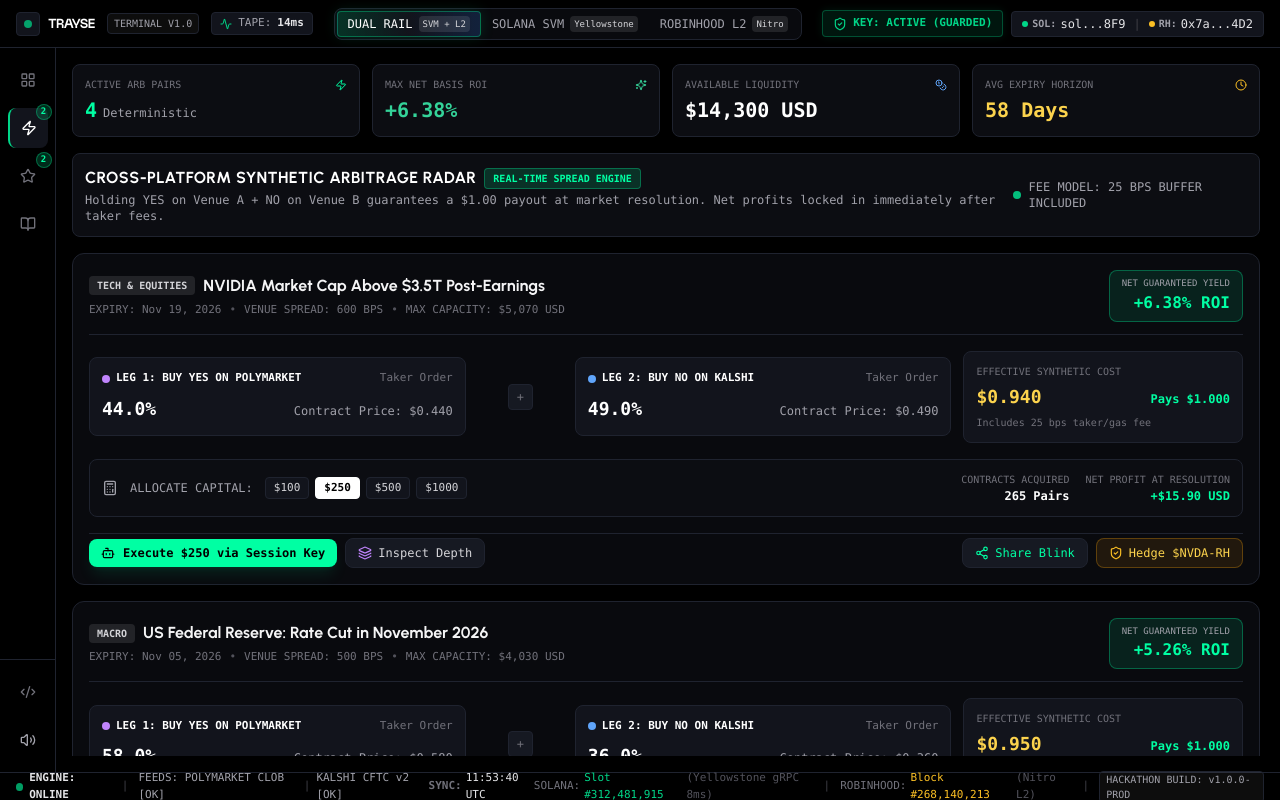
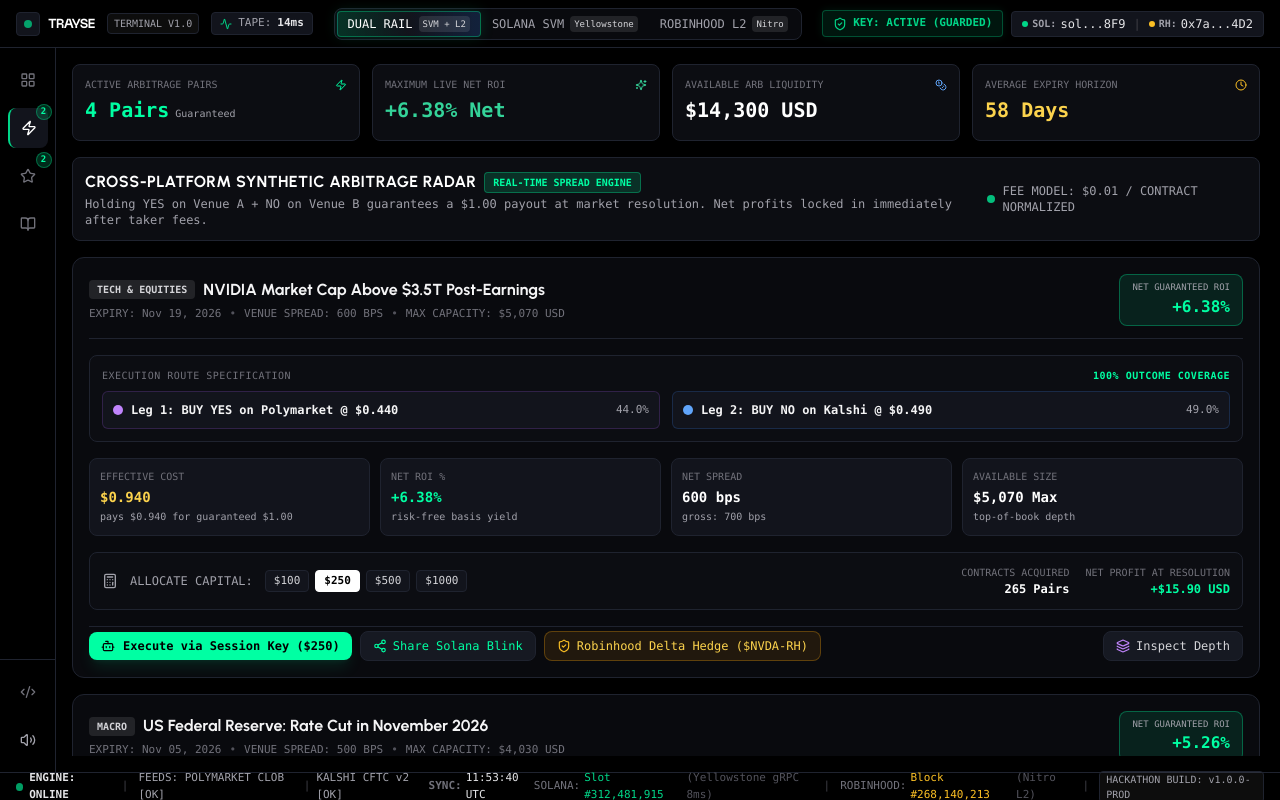
Before and after one commit to xcjohnmark/trayse, a Next.js app: page /terminal/arbitrage in a window 1280 px wide. Built offline with nearby package versions, Linux system fonts and the light colour scheme.

Commit message:
feat(arbitrage): complete Task 4.2 Arbitrage Radar page with verified execution routes, financial metrics and action bar

```diff
--- a/app/terminal/arbitrage/page.tsx
+++ b/app/terminal/arbitrage/page.tsx
@@ -18,7 +18,7 @@
   CheckCircle2,
   Coins,
   Bot,
-  ExternalLink,
+  TrendingUp,
 } from "lucide-react";
 
 export default function ArbitrageScannerPage() {
@@ -34,7 +34,7 @@
   const [selectedCapital, setSelectedCapital] = useState<{ [pairId: string]: number }>({});
   const [executedOrders, setExecutedOrders] = useState<{ [pairId: string]: boolean }>({});
 
-  // Live order flow tick simulation
+  // Live order flow tick simulation (every 4s)
   useEffect(() => {
     const interval = setInterval(() => {
       setPairs((prev) => {
@@ -50,12 +50,12 @@
     return () => clearInterval(interval);
   }, []);
 
-  // Compute live arbitrage opportunities
+  // Compute live arbitrage opportunities via the mathematical engine
   const opportunities = useMemo(() => {
     return scanForArbitrage(pairs);
   }, [pairs]);
 
-  // Aggregate Metrics
+  // Aggregate Metrics for Top Banner
   const totalArbCount = opportunities.length;
   const maxRoi = opportunities.length > 0 ? Math.max(...opportunities.map((o) => o.roiPercent)) : 0;
   const totalLiquidityUsd = opportunities.reduce((acc, o) => acc + o.maxCapitalCapacityUsd, 0);
@@ -100,32 +100,35 @@
 
   return (
     <div className="flex flex-col h-full space-y-4 font-sans select-none overflow-y-auto pr-1">
-      {/* 1. Top Quantitative Metrics Banner */}
+      {/* 1. Top Metrics Banner */}
       <div className="grid grid-cols-2 sm:grid-cols-4 gap-3">
+        {/* Total Active Arbitrage Pairs */}
         <div className="rounded-lg border border-[#1F232F] bg-[#0C0D12] p-3">
           <div className="text-[10px] font-mono text-zinc-500 flex items-center justify-between">
-            <span>ACTIVE ARB PAIRS</span>
+            <span>ACTIVE ARBITRAGE PAIRS</span>
             <Zap className="h-3 w-3 text-[#00FFA3]" />
           </div>
           <div className="text-xl font-bold font-mono text-[#00FFA3] mt-1 flex items-baseline gap-1.5">
-            {totalArbCount}
-            <span className="text-xs font-normal text-zinc-400">Deterministic</span>
+            {totalArbCount} Pairs
+            <span className="text-[10px] font-normal text-zinc-400">Guaranteed</span>
           </div>
         </div>
 
+        {/* Maximum Live Net ROI */}
         <div className="rounded-lg border border-[#1F232F] bg-[#0C0D12] p-3">
           <div className="text-[10px] font-mono text-zinc-500 flex items-center justify-between">
-            <span>MAX NET BASIS ROI</span>
+            <span>MAXIMUM LIVE NET ROI</span>
             <Sparkles className="h-3 w-3 text-emerald-400" />
           </div>
           <div className="text-xl font-bold font-mono text-emerald-400 mt-1">
-            +{maxRoi.toFixed(2)}%
+            +{maxRoi.toFixed(2)}% Net
           </div>
         </div>
 
+        {/* Available Arbitrage Liquidity */}
         <div className="rounded-lg border border-[#1F232F] bg-[#0C0D12] p-3">
           <div className="text-[10px] font-mono text-zinc-500 flex items-center justify-between">
-            <span>AVAILABLE LIQUIDITY</span>
+            <span>AVAILABLE ARB LIQUIDITY</span>
             <Coins className="h-3 w-3 text-blue-400" />
           </div>
           <div className="text-xl font-bold font-mono text-white mt-1">
@@ -133,9 +136,10 @@
           </div>
         </div>
 
+        {/* Average Expiry Horizon */}
         <div className="rounded-lg border border-[#1F232F] bg-[#0C0D12] p-3">
           <div className="text-[10px] font-mono text-zinc-500 flex items-center justify-between">
-            <span>AVG EXPIRY HORIZON</span>
+            <span>AVERAGE EXPIRY HORIZON</span>
             <Clock className="h-3 w-3 text-amber-400" />
           </div>
           <div className="text-xl font-bold font-mono text-amber-300 mt-1">
@@ -144,7 +148,7 @@
         </div>
       </div>
 
-      {/* 2. Radar Header Banner */}
+      {/* 2. Radar Control Header */}
       <div className="flex flex-col sm:flex-row items-start sm:items-center justify-between gap-3 bg-[#0C0D12] border border-[#1F232F] p-3 rounded-lg">
         <div>
           <div className="flex items-center gap-2">
@@ -162,14 +166,14 @@
         </div>
         <div className="flex items-center gap-2 text-xs font-mono text-zinc-400">
           <span className="h-2 w-2 rounded-full bg-[#00FFA3] animate-pulse" />
-          <span>FEE MODEL: 25 BPS BUFFER INCLUDED</span>
+          <span>FEE MODEL: $0.01 / CONTRACT NORMALIZED</span>
         </div>
       </div>
 
-      {/* 3. High-Density Arbitrage Opportunities Grid */}
+      {/* 3. Opportunity Card / High-Density Grid */}
       {opportunities.length === 0 ? (
         <div className="rounded-lg border border-[#1F232F] bg-[#090A0E] p-12 text-center text-zinc-500 font-mono">
-          Scanning cross-venue CLOB tapes... No synthetic arbitrage currently exceeds the 25 bps fee threshold.
+          Scanning cross-venue CLOB tapes... No synthetic arbitrage currently exceeds the fee threshold.
         </div>
       ) : (
         <div className="space-y-4">
@@ -181,12 +185,15 @@
             const payoff = calculateArbPositionPayoff(opp, capital);
             const isExecuted = executedOrders[opp.pairId];
 
+            const venueYesLabel = opp.buyVenueYes === "polymarket" ? "Polymarket" : "Kalshi";
+            const venueNoLabel = opp.buyVenueNo === "polymarket" ? "Polymarket" : "Kalshi";
+
             return (
               <div
                 key={opp.pairId}
                 className="rounded-xl border border-[#1F232F] bg-[#090A0E] hover:border-[#2D3345] transition-all p-4 space-y-4 shadow-xl"
               >
-                {/* Opportunity Top Row */}
+                {/* 3a. Event Title & Category */}
                 <div className="flex flex-col md:flex-row md:items-center justify-between gap-2.5 pb-3 border-b border-[#1F232F]">
                   <div>
                     <div className="flex items-center gap-2">
@@ -210,90 +217,103 @@
                   <div className="flex items-center gap-2">
                     <div className="px-3 py-1.5 rounded-lg bg-[#00FFA3]/10 border border-[#00FFA3]/30 text-right">
                       <span className="text-[9px] font-mono text-zinc-400 block uppercase">
-                        Net Guaranteed Yield
+                        Net Guaranteed ROI
                       </span>
                       <span className="text-base font-mono font-bold text-[#00FFA3]">
-                        +{opp.roiPercent.toFixed(2)}% ROI
+                        +{opp.roiPercent.toFixed(2)}%
                       </span>
                     </div>
                   </div>
                 </div>
 
-                {/* Execution Route Diagram */}
-                <div className="grid grid-cols-1 lg:grid-cols-12 gap-3 items-center">
-                  {/* Leg 1: BUY YES */}
-                  <div className="lg:col-span-4 rounded-lg border border-[#1F232F] bg-[#12141C] p-3 font-mono">
-                    <div className="flex items-center justify-between text-[11px] text-zinc-400">
-                      <span className="flex items-center gap-1.5">
+                {/* 3b. Execution Route Box */}
+                <div className="rounded-lg border border-[#1F232F] bg-[#0C0D12] p-3 space-y-2">
+                  <div className="text-[10px] font-mono text-zinc-500 uppercase tracking-wider flex items-center justify-between">
+                    <span>EXECUTION ROUTE SPECIFICATION</span>
+                    <span className="text-[#00FFA3] font-semibold">100% OUTCOME COVERAGE</span>
+                  </div>
+
+                  <div className="grid grid-cols-1 md:grid-cols-2 gap-3 font-mono text-xs">
+                    {/* Leg 1 */}
+                    <div className="rounded-md border border-purple-500/20 bg-[#12141C] p-2.5 flex items-center justify-between">
+                      <div className="flex items-center gap-2">
                         <span
-                          className={`h-2 w-2 rounded-full ${
+                          className={`h-2.5 w-2.5 rounded-full ${
                             opp.buyVenueYes === "polymarket" ? "bg-purple-400" : "bg-blue-400"
                           }`}
                         />
-                        <span className="font-bold text-white uppercase">
-                          LEG 1: BUY YES ON {opp.buyVenueYes}
+                        <span className="font-bold text-zinc-100">
+                          Leg 1: BUY YES on {venueYesLabel} @ ${opp.buyPriceYes.toFixed(3)}
                         </span>
-                      </span>
-                      <span className="text-zinc-500">Taker Order</span>
-                    </div>
-                    <div className="flex items-baseline justify-between mt-2">
-                      <span className="text-lg font-bold text-white">
+                      </div>
+                      <span className="text-[11px] text-zinc-400">
                         {convertOdds(opp.buyPriceYes, oddsFormat)}
                       </span>
-                      <span className="text-xs text-zinc-400">
-                        Contract Price: ${opp.buyPriceYes.toFixed(3)}
+                    </div>
+
+                    {/* Leg 2 */}
+                    <div className="rounded-md border border-blue-500/20 bg-[#12141C] p-2.5 flex items-center justify-between">
+                      <div className="flex items-center gap-2">
+                        <span
+                          className={`h-2.5 w-2.5 rounded-full ${
+                            opp.buyVenueNo === "polymarket" ? "bg-purple-400" : "bg-blue-400"
+                          }`}
+                        />
+                        <span className="font-bold text-zinc-100">
+                          Leg 2: BUY NO on {venueNoLabel} @ ${opp.buyPriceNo.toFixed(3)}
+                        </span>
+                      </div>
+                      <span className="text-[11px] text-zinc-400">
+                        {convertOdds(opp.buyPriceNo, oddsFormat)}
                       </span>
                     </div>
                   </div>
+                </div>
 
-                  {/* Route Connector */}
-                  <div className="lg:col-span-1 flex justify-center text-zinc-500 font-mono text-xs">
-                    <div className="flex items-center gap-1 bg-[#161922] px-2 py-1 rounded border border-[#1F232F]">
-                      <span>+</span>
+                {/* 3c. Financial Metrics Grid */}
+                <div className="grid grid-cols-2 sm:grid-cols-4 gap-2.5 font-mono text-xs">
+                  {/* Effective Cost */}
+                  <div className="rounded-lg border border-[#1F232F] bg-[#12141C] p-2.5">
+                    <span className="text-[10px] text-zinc-500 block">EFFECTIVE COST</span>
+                    <div className="font-bold text-amber-300 text-sm mt-0.5">
+                      ${opp.effectiveCost.toFixed(3)}
                     </div>
+                    <span className="text-[10px] text-zinc-400 block mt-0.5">
+                      pays ${opp.effectiveCost.toFixed(3)} for guaranteed $1.00
+                    </span>
                   </div>
 
-                  {/* Leg 2: BUY NO */}
-                  <div className="lg:col-span-4 rounded-lg border border-[#1F232F] bg-[#12141C] p-3 font-mono">
-                    <div className="flex items-center justify-between text-[11px] text-zinc-400">
-                      <span className="flex items-center gap-1.5">
-                        <span
-                          className={`h-2 w-2 rounded-full ${
-                            opp.buyVenueNo === "polymarket" ? "bg-purple-400" : "bg-blue-400"
-                          }`}
-                        />
-                        <span className="font-bold text-white uppercase">
-                          LEG 2: BUY NO ON {opp.buyVenueNo}
-                        </span>
-                      </span>
-                      <span className="text-zinc-500">Taker Order</span>
+                  {/* Net ROI % */}
+                  <div className="rounded-lg border border-[#1F232F] bg-[#12141C] p-2.5">
+                    <span className="text-[10px] text-zinc-500 block">NET ROI %</span>
+                    <div className="font-bold text-[#00FFA3] text-sm mt-0.5">
+                      +{opp.roiPercent.toFixed(2)}%
                     </div>
-                    <div className="flex items-baseline justify-between mt-2">
-                      <span className="text-lg font-bold text-white">
-                        {convertOdds(opp.buyPriceNo, oddsFormat)}
-                      </span>
-                      <span className="text-xs text-zinc-400">
-                        Contract Price: ${opp.buyPriceNo.toFixed(3)}
-                      </span>
-                    </div>
+                    <span className="text-[10px] text-zinc-400 block mt-0.5">
+                      risk-free basis yield
+                    </span>
                   </div>
 
-                  {/* Effective Cost & Payoff */}
-                  <div className="lg:col-span-3 rounded-lg border border-[#1F232F] bg-[#12141C] p-3 font-mono">
-                    <span className="text-[10px] text-zinc-500 block uppercase">
-                      Effective Synthetic Cost
+                  {/* Spread */}
+                  <div className="rounded-lg border border-[#1F232F] bg-[#12141C] p-2.5">
+                    <span className="text-[10px] text-zinc-500 block">NET SPREAD</span>
+                    <div className="font-bold text-white text-sm mt-0.5">
+                      {opp.netSpreadBps} bps
+                    </div>
+                    <span className="text-[10px] text-zinc-400 block mt-0.5">
+                      gross: {opp.grossSpreadBps} bps
                     </span>
-                    <div className="flex items-baseline justify-between mt-1">
-                      <span className="text-lg font-bold text-amber-300">
-                        ${opp.effectiveCost.toFixed(3)}
-                      </span>
-                      <span className="text-xs text-[#00FFA3] font-bold">
-                        Pays $1.000
-                      </span>
+                  </div>
+
+                  {/* Available Size */}
+                  <div className="rounded-lg border border-[#1F232F] bg-[#12141C] p-2.5">
+                    <span className="text-[10px] text-zinc-500 block">AVAILABLE SIZE</span>
+                    <div className="font-bold text-white text-sm mt-0.5">
+                      ${opp.maxCapitalCapacityUsd.toLocaleString()} Max
                     </div>
-                    <div className="text-[10px] text-zinc-500 mt-1">
-                      Includes 25 bps taker/gas fee
-                    </div>
+                    <span className="text-[10px] text-zinc-400 block mt-0.5">
+                      top-of-book depth
+                    </span>
                   </div>
                 </div>
 
@@ -337,10 +357,10 @@
                   </div>
                 </div>
 
-                {/* Execution Actions Toolbar */}
+                {/* 3d. Execution Action Bar */}
                 <div className="flex flex-wrap items-center justify-between gap-2 pt-1 border-t border-[#1F232F]">
                   <div className="flex items-center gap-2">
-                    {/* Execute via Swig Session Key */}
+                    {/* Button 1: Execute via Session Key */}
                     <button
                       type="button"
                       onClick={() => handleExecuteSessionKey(opp, pair)}
@@ -361,26 +381,14 @@
                           <Bot className="h-3.5 w-3.5" />
                           <span>
                             {sessionKey.isAuthorized
-                              ? `Execute $${capital} via Session Key`
-                              : "Authorize Session Key to Trade"}
+                              ? `Execute via Session Key ($${capital})`
+                              : "Execute via Session Key"}
                           </span>
                         </>
                       )}
                     </button>
 
-                    {/* Inspect Dual Order Book */}
-                    <button
-                      type="button"
-                      onClick={() => setSelectedPairId(opp.pairId)}
-                      className="flex items-center gap-1.5 px-3 py-1.5 rounded-lg bg-[#161922] hover:bg-[#1E2230] border border-[#1F232F] text-zinc-300 hover:text-white text-xs font-mono transition-colors"
-                    >
-                      <Layers className="h-3.5 w-3.5 text-purple-400" />
-                      <span>Inspect Depth</span>
-                    </button>
-                  </div>
-
-                  <div className="flex items-center gap-2">
-                    {/* Share Solana Blink Trigger */}
+                    {/* Button 2: Share Solana Blink */}
                     <button
                       type="button"
                       onClick={() => openModal("DIALECT_BLINK", opp.pairId)}
@@ -388,10 +396,10 @@
                       title="Generate Solana Dialect Action Blink card"
                     >
                       <Share2 className="h-3.5 w-3.5" />
-                      <span>Share Blink</span>
+                      <span>Share Solana Blink</span>
                     </button>
 
-                    {/* Robinhood Delta Hedge (if equity linked) */}
+                    {/* Button 3: Robinhood Delta Hedge (if linked equity) */}
                     {pair.correlatedEquityTicker && (
                       <button
                         type="button"
@@ -400,10 +408,20 @@
                         title="Delta-neutral basis hedge on Robinhood Chain L2"
                       >
                         <ShieldCheck className="h-3.5 w-3.5 text-amber-400" />
-                        <span>Hedge {pair.correlatedEquityTicker}</span>
+                        <span>Robinhood Delta Hedge ({pair.correlatedEquityTicker})</span>
                       </button>
                     )}
                   </div>
+
+                  {/* Secondary Inspect Depth Action */}
+                  <button
+                    type="button"
+                    onClick={() => setSelectedPairId(opp.pairId)}
+                    className="flex items-center gap-1.5 px-3 py-1.5 rounded-lg bg-[#161922] hover:bg-[#1E2230] border border-[#1F232F] text-zinc-300 hover:text-white text-xs font-mono transition-colors"
+                  >
+                    <Layers className="h-3.5 w-3.5 text-purple-400" />
+                    <span>Inspect Depth</span>
+                  </button>
                 </div>
               </div>
             );
```
